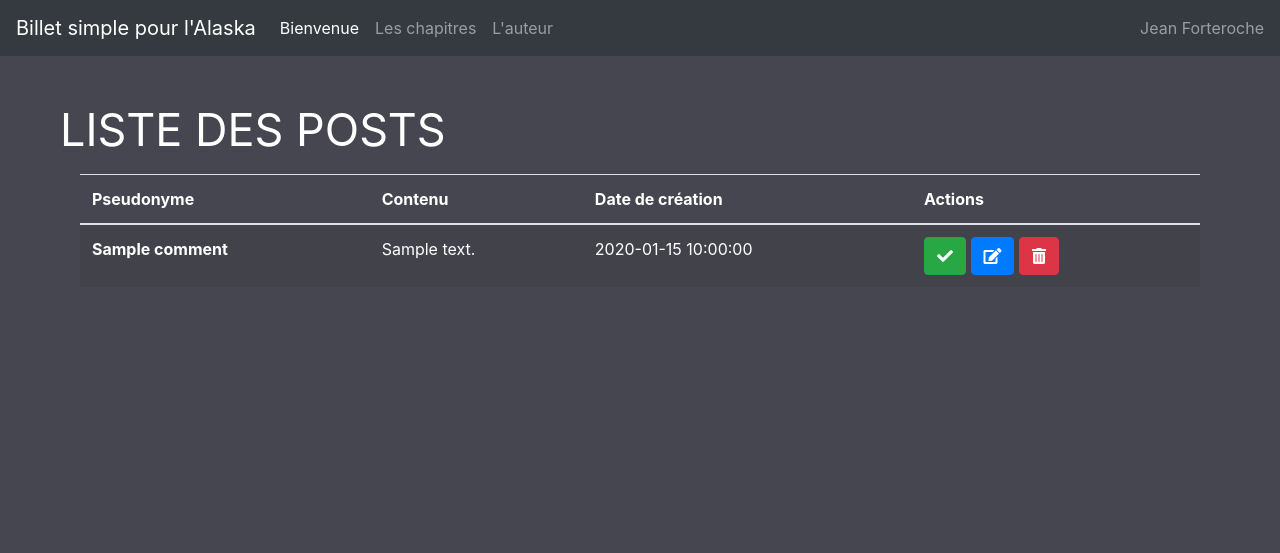
After one commit to Arkansio/OpenClassrooms-Project-3, a PHP site: template app/views/flagComments.php in a window 1280 px wide. The commit adds this page. Shown: the top 553 px of the page. Run offline with PHP 8.4, Linux system fonts and the light colour scheme; the template is opened without the code that fills it: most values are stand-ins (such as "Sample title", 1, 10 or a date in 2020); some libraries are stand-ins or nearby versions.

Commit message:
show flag comments

```diff
--- a/app/views/admin.php
+++ b/app/views/admin.php
@@ -30,7 +30,9 @@ $title = 'Interface d\'administration';
                 </a>
             </div>
             <div class="basicForm bottom">
-                <button type="button" class="btn btn-warning">Commentaires signalés</button>
+                <a href="<?php echo WEB_ROOT ?>admin/flagComments/">
+                    <button type="button" class="btn btn-warning">Commentaires signalés</button>
+                </a>
                 <button type="button" class="btn btn-info">Tous les commentaires</button>
             </div>
             <div class="basicForm bottom">
--- /dev/null
+++ b/app/views/flagComments.php
@@ -0,0 +1,54 @@
+<?php $title = 'Liste des posts' ?>
+
+<?php ob_start(); ?>
+
+<div class="title_left animated bounceInLeft">
+    Liste des posts
+</div>
+
+<div class="listPosts container animated fadeIn">
+    <table class="table table-striped">
+        <thead>
+            <tr>
+                <th scope="col">Pseudonyme</th>
+                <th scope="col">Contenu</th>
+                <th scope="col">Date de création</th>
+                <th scope="col">Actions</th>
+            </tr>
+        </thead>
+        <tbody>
+            <?php foreach ($comments as $comment): ?>
+                <tr>
+                    <th scope="row"><?php echo $comment->name; ?></th>
+                    <td>
+                        <a class="white" href="<?php echo WEB_ROOT ?>chapitres/chapitre?id=<?php echo $post->id; ?>">
+                            <?php echo htmlspecialchars($comment->content); ?>
+                        </a>
+                    </td>
+                    <td><?php echo $comment->date; ?> </td>
+                    <td>
+                        <a href="<?php echo WEB_ROOT ?>a<?php echo $comment->id; ?>">
+                            <button type="button" class="btn btn-success">
+                                <i class="fas fa-check"></i>
+                            </button>
+                        </a>
+                        <a href="<?php echo WEB_ROOT ?>a<?php echo $comment->id; ?>">
+                            <button type="button" class="btn btn-primary">
+                                <i class="fas fa-edit"></i>
+                            </button>
+                        </a>
+                        <a href="<?php echo WEB_ROOT ?>a<?php echo $comment->id; ?>">
+                            <button type="button" class="btn btn-danger">
+                                <i class="fas fa-trash-alt"></i>
+                            </button>
+                        </a>
+                    </td>
+                </tr>
+            <?php endforeach; ?>
+        </tbody>
+    </table>
+</div>
+
+<?php $content = ob_get_clean(); ?>
+
+<?php require('template.php'); ?>
```
Also changed, not shown: admin/flagComments/index.php (added, +7 -0 lines), app/controllers/Backend.php (+13 -0 lines), app/models/CommentManager.php (+12 -0 lines).
